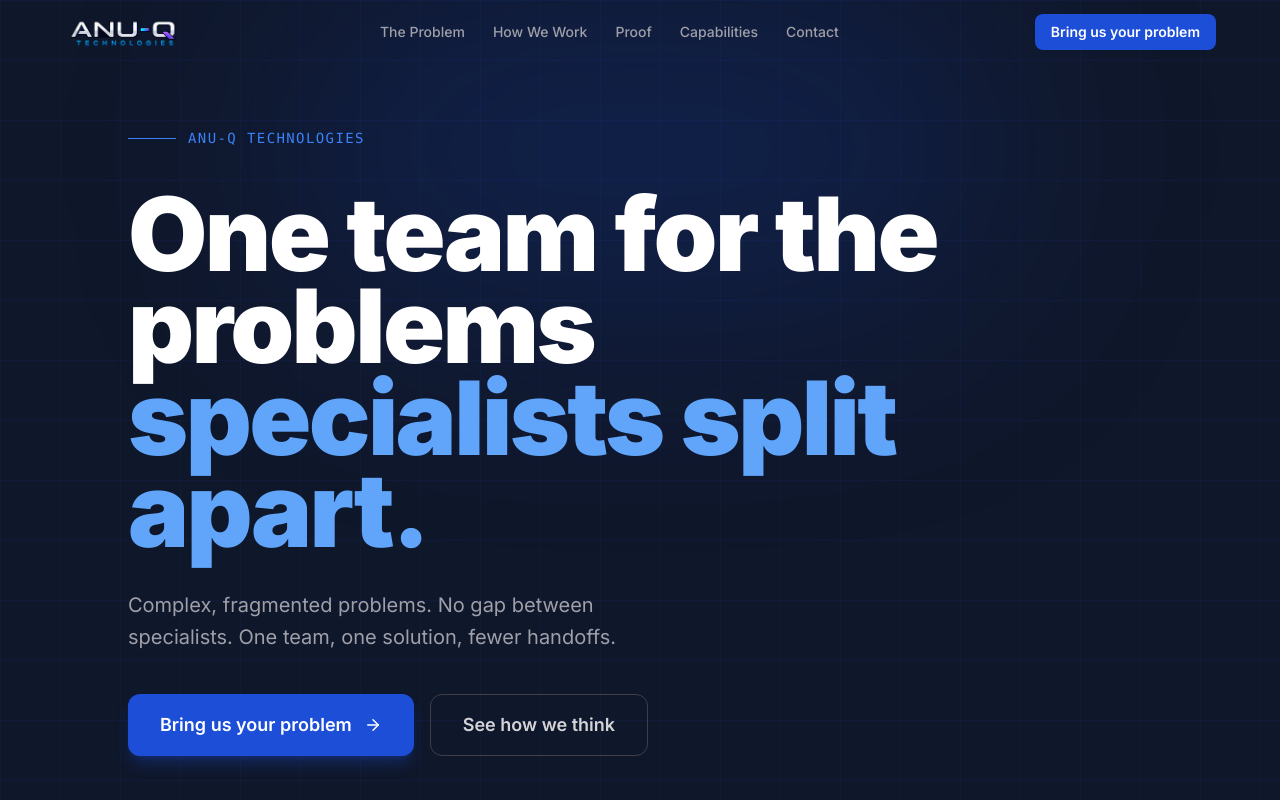
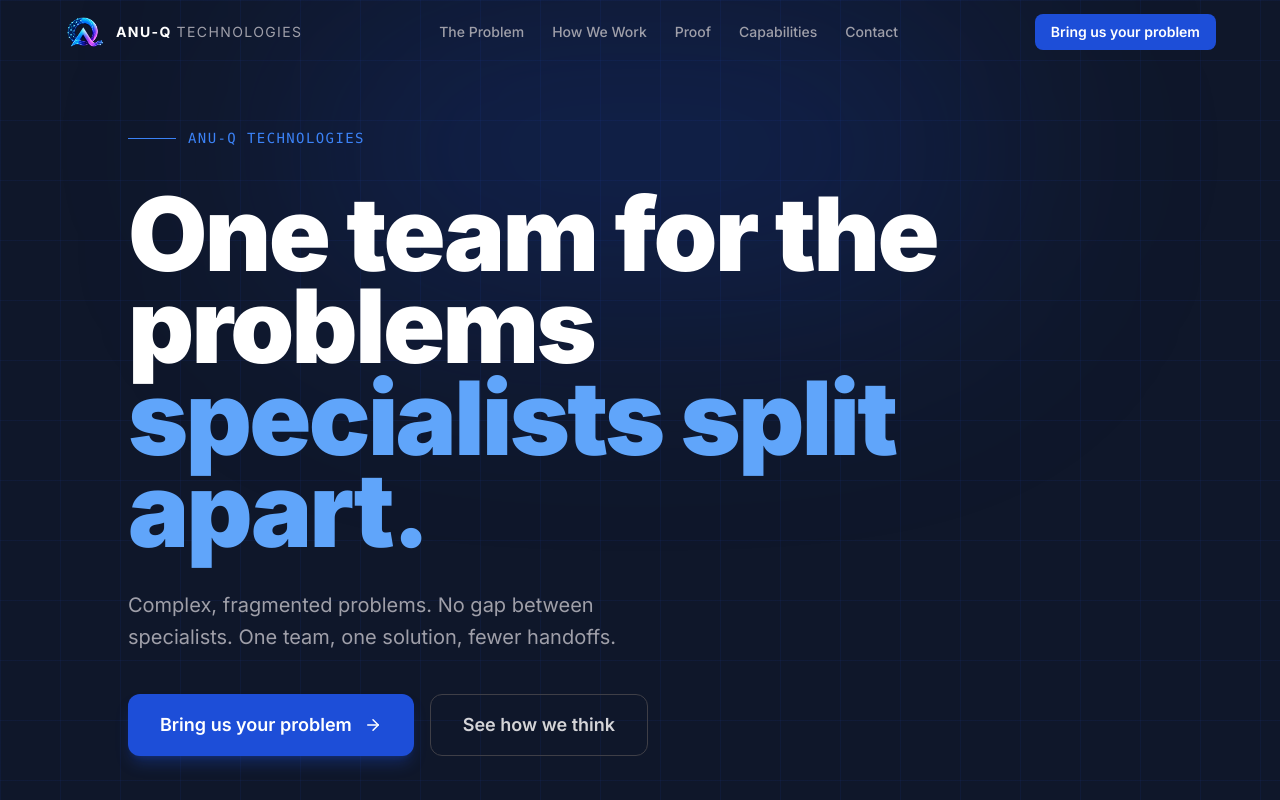
Before and after one commit to reynuv/anuqtech-website, a Next.js app: page / in a window 1280 px wide. Shown: the top 800 px of the page. Built offline with nearby package versions, Linux system fonts and the light colour scheme.

Commit message:
fix: use AQ monogram as primary logo everywhere, plain text for company name
Co-Authored-By: Claude Sonnet 4.6 <noreply@anthropic.com>

```diff
--- a/components/Footer.tsx
+++ b/components/Footer.tsx
@@ -28,18 +28,15 @@ export default function Footer() {
             <div className="flex items-center gap-3">
               <Image
                 src="/logo-icon.webp"
-                alt="ANU-Q icon"
-                width={40}
-                height={40}
-                className="h-10 w-10 object-contain"
+                alt="ANU-Q Technologies"
+                width={44}
+                height={44}
+                className="h-11 w-11 object-contain"
               />
-              <Image
-                src="/logo.webp"
-                alt="ANU-Q Technologies"
-                width={180}
-                height={46}
-                className="h-9 w-auto object-contain brightness-0 invert opacity-90"
-              />
+              <div className="flex flex-col leading-tight">
+                <span className="text-white font-bold text-sm tracking-widest uppercase">ANU-Q</span>
+                <span className="text-zinc-500 text-xs tracking-widest uppercase">Technologies</span>
+              </div>
             </div>
             <p className="text-sm text-zinc-400 leading-relaxed max-w-xs">
               AI products and automation for complex, fragmented problems. Registered OPC, India.
--- a/components/Navbar.tsx
+++ b/components/Navbar.tsx
@@ -32,24 +32,18 @@ export default function Navbar() {
     >
       <div className="max-w-7xl mx-auto px-6 sm:px-10 lg:px-16">
         <div className="flex items-center justify-between h-16">
-          {/* Logo — icon on mobile, full wordmark on desktop */}
-          <a href="#" className="flex items-center">
+          <a href="#" className="flex items-center gap-3">
             <Image
               src="/logo-icon.webp"
               alt="ANU-Q Technologies"
               width={40}
               height={40}
-              className="h-10 w-auto object-contain sm:hidden"
+              className="h-10 w-10 object-contain"
               priority
             />
-            <Image
-              src="/logo.webp"
-              alt="ANU-Q Technologies"
-              width={220}
-              height={56}
-              className="hidden sm:block h-10 w-auto object-contain"
-              priority
-            />
+            <span className="hidden sm:block text-white font-bold text-sm tracking-widest uppercase">
+              ANU-Q <span className="text-zinc-400 font-normal">Technologies</span>
+            </span>
           </a>
 
           {/* Desktop nav */}
```
